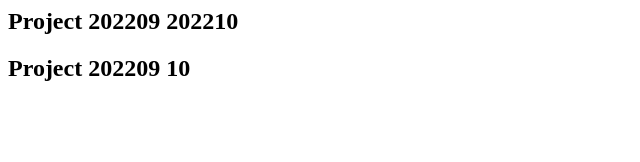
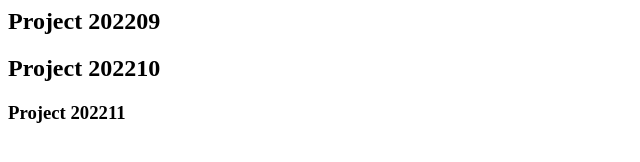
Before and after one commit to wj-not-me/pj202209, a plain HTML site: page index.html in a window 1280 px wide. Shown: the whole page, without its empty margins (0-640 px from the left). Drawn offline with Linux system fonts and the light colour scheme.

Commit message:
本地修改2dev

```diff
--- a/index.html
+++ b/index.html
@@ -8,10 +8,9 @@
 <body>
     <section>
 
-        <h1>Project 202209 202210</h1>
-
-        <h2>Project 202209 10</h2>
-
+        <h1>Project 202209</h1>
+        <h2>Project 202210</h2>
+        <h3>Project 202211</h3>
     </section>
 </body>
 </html>
```
